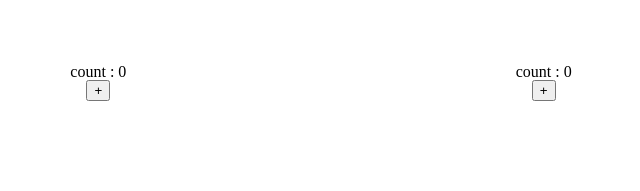
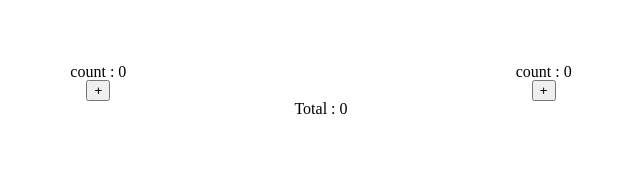
Before and after one commit to bobob0311/Type_Redux, a React (Vite) app: page / in a window 1280 px wide. Shown: the top 191 px of the page, without its empty margins (319-959 px from the left). Built offline with nearby package versions, Linux system fonts and the light colour scheme.

Commit message:
total 추가

```diff
--- a/src/App.tsx
+++ b/src/App.tsx
@@ -1,13 +1,10 @@
 import './App.css'
-import Counter from './counter/Counter.tsx'
+import CounterBox from './counter/ConterBox'
 function App() {
 
   return (
     <>
-      <div id='counter-box'>
-        <Counter />
-        <Counter />
-      </div>
+      <CounterBox />
     </>
   )
 }
--- /dev/null
+++ b/src/counter/ConterBox.tsx
@@ -0,0 +1,21 @@
+import { useState } from "react";
+import Counter from './Counter'
+import styled from './CounterBox.module.css'
+
+export default function CounterBox() {
+    const [total, setTotal] = useState<number>(0);
+
+    const handleTotal = () => {
+        setTotal(prev => prev + 1);
+    }
+
+    return (
+        <>
+            <div id={styled.counterBox}>
+                <Counter onPlus={handleTotal}></Counter>
+                <Counter onPlus={handleTotal}></Counter>
+            </div>
+            <div className={styled.total}> Total : {total}</div>
+        </>
+    )
+}
--- a/src/counter/Counter.tsx
+++ b/src/counter/Counter.tsx
@@ -1,7 +1,10 @@
 import { useState } from "react"
 import styles from './Counter.module.css'
-
-export default function Counter() {
+type propsState = {
+    onPlus: () => void,
+}
+export default function Counter(props:propsState) {
+    const {onPlus} = props
     const [count, setCount] = useState<number>(0);
 
     const handleClick = () => {
@@ -11,7 +14,12 @@ export default function Counter() {
     return (
         <div className={styles.box}>
             <span>count : {count}</span>
-            <button onClick={handleClick}>+</button>
+            <button
+                onClick={() => {
+                    handleClick();
+                    onPlus();
+                }}
+            >+</button>
         </div>
     )
 }
--- /dev/null
+++ b/src/counter/CounterBox.module.css
@@ -0,0 +1,10 @@
+.total {
+    display: flex;
+    justify-content: center;
+}
+
+#counterBox {
+    display: flex;
+    flex-direction: row;
+    justify-content: space-evenly;
+}
```
